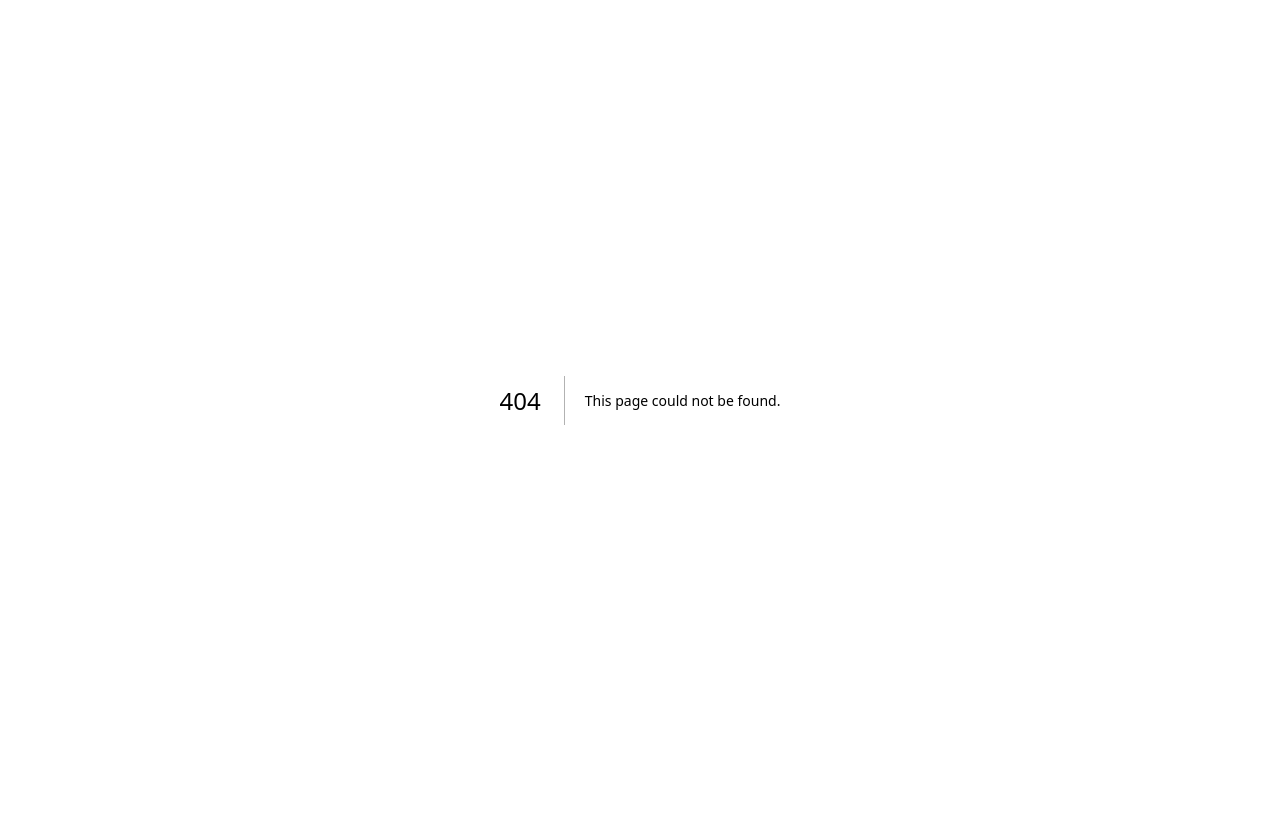
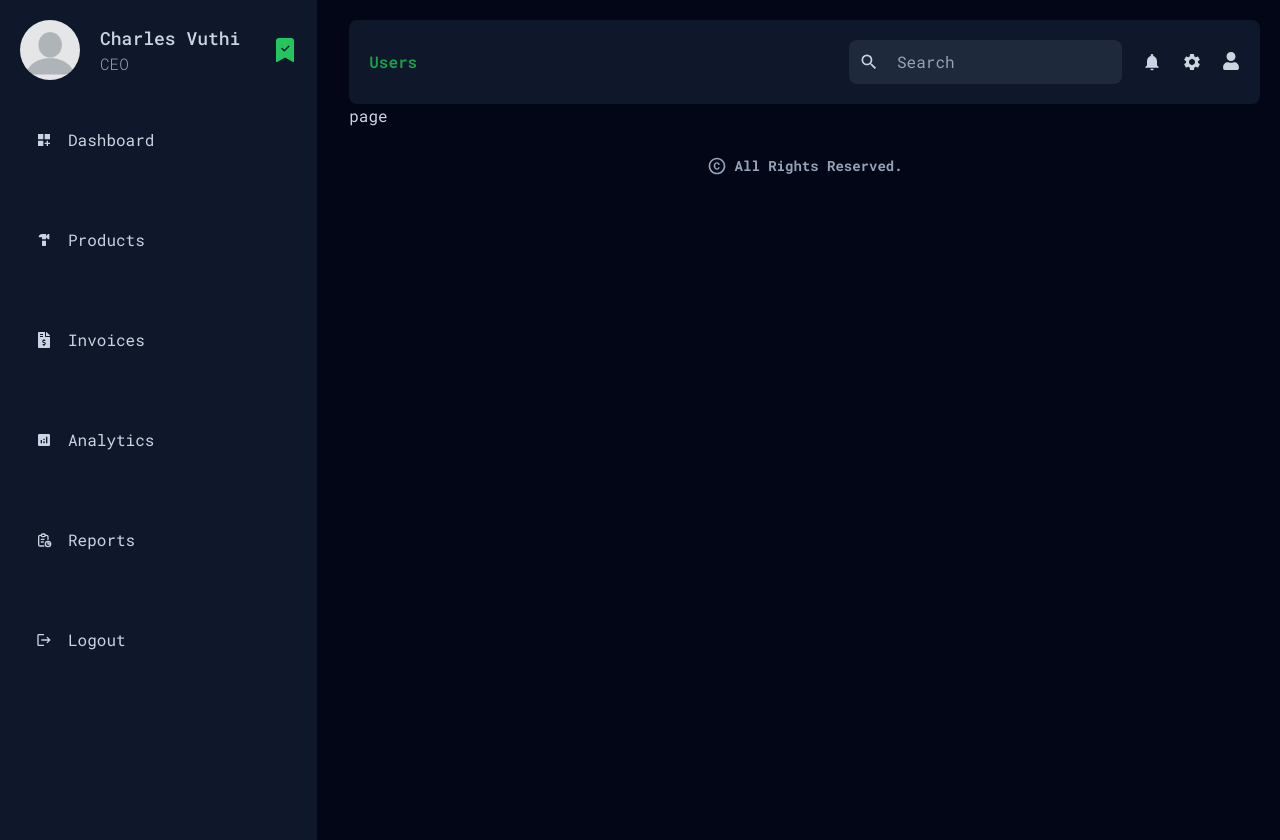
Before and after one commit to esthercate/Hardware-store-management, a Next.js app: page /dashboard/users in a window 1280 px wide. Before the commit this address had no page. Before the commit the page ends 800 px from the top, so only its background shows below. Built offline with nearby package versions, Linux system fonts and the light colour scheme.

Commit message:
add users page

```diff
--- /dev/null
+++ b/app/dashboard/users/page.jsx
@@ -0,0 +1,9 @@
+import React from 'react'
+
+const page = () => {
+  return (
+    <div>page</div>
+  )
+}
+
+export default page
--- a/app/ui/dashboard/sidebar/sidebar.jsx
+++ b/app/ui/dashboard/sidebar/sidebar.jsx
@@ -40,7 +40,7 @@ const menuItems = [
 
 const Sidebar = () => {
   return (
-    <div className='sticky top-10'>
+    <div className='sticky top-10 min-h-screen'>
       <div className='flex items-center justify-between'>
         <div className='flex items-center gap-5'>
           <Image className='rounded-full' src='/profile.png' alt='avater' width='60' height='60' />
```
